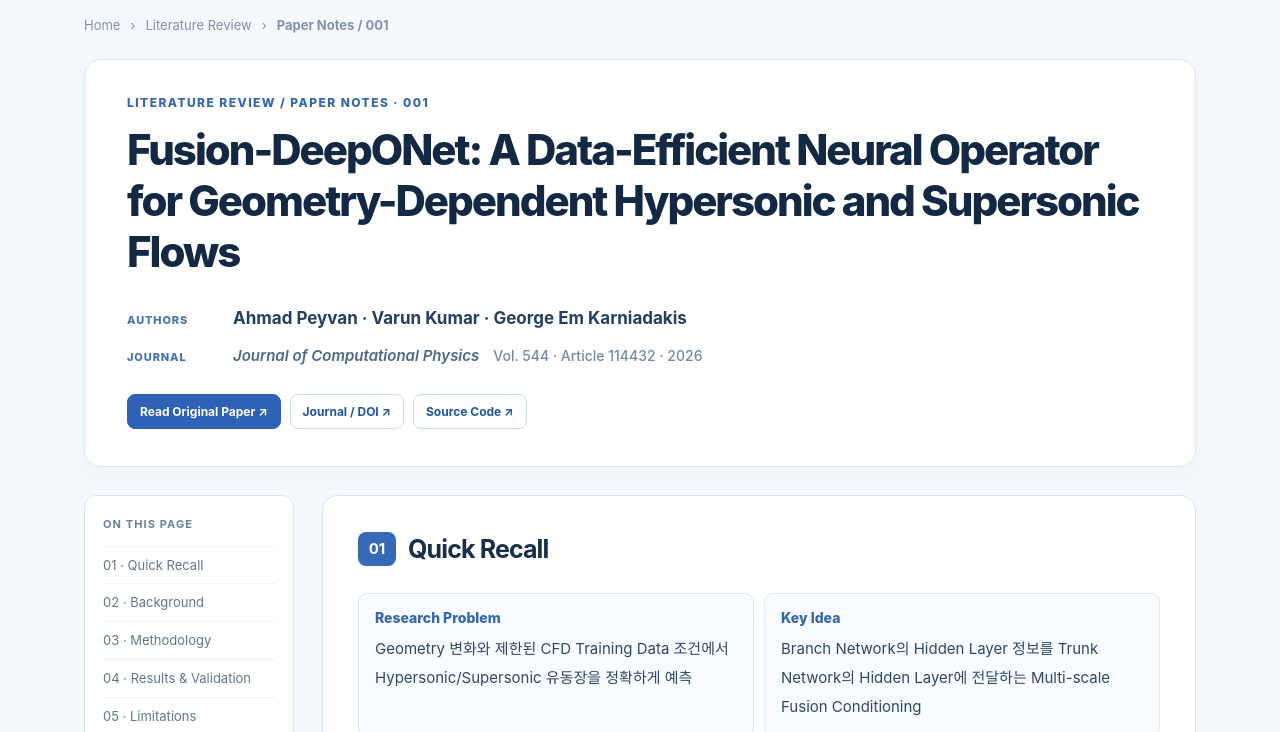
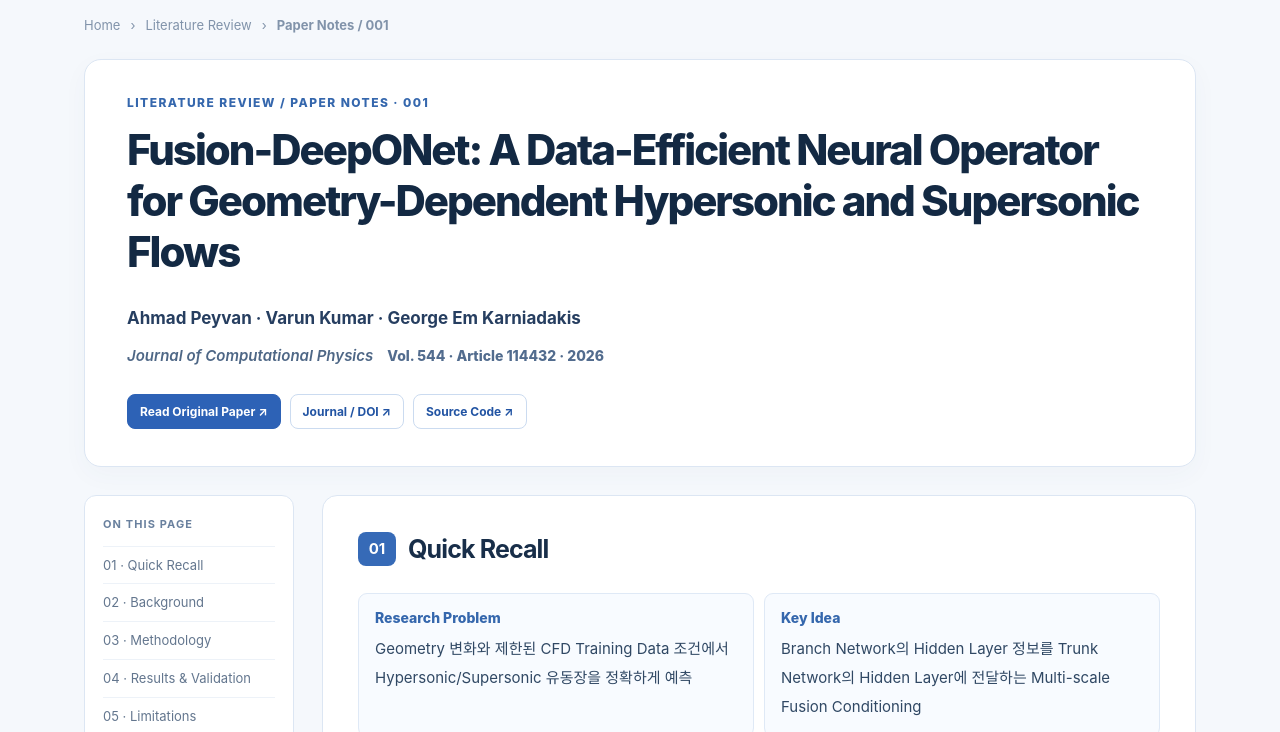
Before and after one commit to Isp99/Isp99.github.io, a plain HTML site: page literature-review/fusion-deeponet.html in a window 1280 px wide. Shown: the part 65-797 px from the top of the page. Drawn offline with nearby package versions, Linux system fonts and the light colour scheme.

Commit message:
Left-align paper authors and journal; remove metadata labels and emphasize volume details

```diff
--- a/literature-review/fusion-deeponet.html
+++ b/literature-review/fusion-deeponet.html
@@ -20,10 +20,10 @@
     .paper-sub { font-size:15px; color:#4f6683; font-weight:600; line-height:1.65; }
     .paper-meta { display:flex; flex-direction:column; align-items:flex-start; gap:12px; margin:27px 0 25px; }
     .paper-meta-row { display:flex; align-items:baseline; flex-wrap:wrap; column-gap:14px; row-gap:5px; }
-    .paper-meta-label { color:#4673af; font-size:11px; font-weight:800; letter-spacing:.08em; min-width:92px; }
+
     .paper-authors { color:#263e60; font-size:17px; font-weight:700; line-height:1.6; }
     .paper-journal { color:#4e6786; font-size:15px; font-style:italic; font-weight:600; line-height:1.65; }
-    .paper-pub-details { color:#7489a5; font-size:14px; font-weight:500; font-style:normal; }
+    .paper-pub-details { color:#526c8e; font-size:14px; font-weight:800; font-style:normal; }
     .paper-tags { display:flex; gap:7px; flex-wrap:wrap; margin:15px 0 20px; }
     .paper-tags span { color:#2d5eae; background:#e9f1fd; border:1px solid #d1e0f5; border-radius:999px; padding:7px 11px; font-size:11px; font-weight:700; }
     .paper-links { display:flex; flex-wrap:wrap; gap:9px; }
@@ -74,7 +74,7 @@
     .paper-license a { color:#376bb7; text-decoration:underline; text-underline-offset:3px; }
     .paper-footer { margin-top:30px; padding:25px 0; border-top:1px solid #dce5f2; text-align:center; font-size:12px; color:#7a8da4; }
     @media(max-width:900px) { .paper-layout {grid-template-columns:1fr;gap:16px;} .paper-toc{position:static;display:flex;flex-wrap:wrap;gap:4px 16px;align-items:center;} .paper-toc h2{width:100%;margin-bottom:3px;} .paper-toc a{border:0;padding:5px 0;} }
-    @media(max-width:640px) { .paper-shell{padding:0 16px;} .paper-top{padding:25px 22px;} .paper-section{padding:24px 18px;} .paper-section h2{font-size:20px;} .recall-grid{grid-template-columns:1fr;} .paper-authors{font-size:15px;}.paper-journal{font-size:14px;}.paper-pub-details{font-size:13px;}.paper-meta-row{align-items:flex-start;flex-direction:column;gap:2px;}.paper-meta-label{font-size:10px;} .paper-header .site-nav{gap:9px;flex-wrap:wrap;} .paper-header .site-nav a{font-size:11px;} .paper-figure img{max-height:none;} }
+    @media(max-width:640px) { .paper-shell{padding:0 16px;} .paper-top{padding:25px 22px;} .paper-section{padding:24px 18px;} .paper-section h2{font-size:20px;} .recall-grid{grid-template-columns:1fr;} .paper-authors{font-size:15px;}.paper-journal{font-size:14px;}.paper-pub-details{font-size:13px;}.paper-meta-row{align-items:flex-start;flex-direction:column;gap:2px;} .paper-header .site-nav{gap:9px;flex-wrap:wrap;} .paper-header .site-nav a{font-size:11px;} .paper-figure img{max-height:none;} }
 
     /* Article reading rhythm: increase vertical whitespace between text and figures */
     .paper-section p, .paper-section li { line-height: 2.1; }
@@ -140,8 +140,8 @@
     <div class="paper-kicker">LITERATURE REVIEW / PAPER NOTES · 001</div>
     <h1>Fusion-DeepONet: A Data-Efficient Neural Operator for Geometry-Dependent Hypersonic and Supersonic Flows</h1>
     <div class="paper-meta">
-      <div class="paper-meta-row"><span class="paper-meta-label">AUTHORS</span><span class="paper-authors">Ahmad Peyvan · Varun Kumar · George Em Karniadakis</span></div>
-      <div class="paper-meta-row"><span class="paper-meta-label">JOURNAL</span><span class="paper-journal">Journal of Computational Physics</span><span class="paper-pub-details">Vol. 544 · Article 114432 · 2026</span></div>
+      <div class="paper-meta-row"><span class="paper-authors">Ahmad Peyvan · Varun Kumar · George Em Karniadakis</span></div>
+      <div class="paper-meta-row"><span class="paper-journal">Journal of Computational Physics</span><span class="paper-pub-details">Vol. 544 · Article 114432 · 2026</span></div>
     </div>
     <div class="paper-links">
       <a class="primary" href="https://arxiv.org/html/2501.01934v2" target="_blank" rel="noopener">Read Original Paper ↗</a>
```
